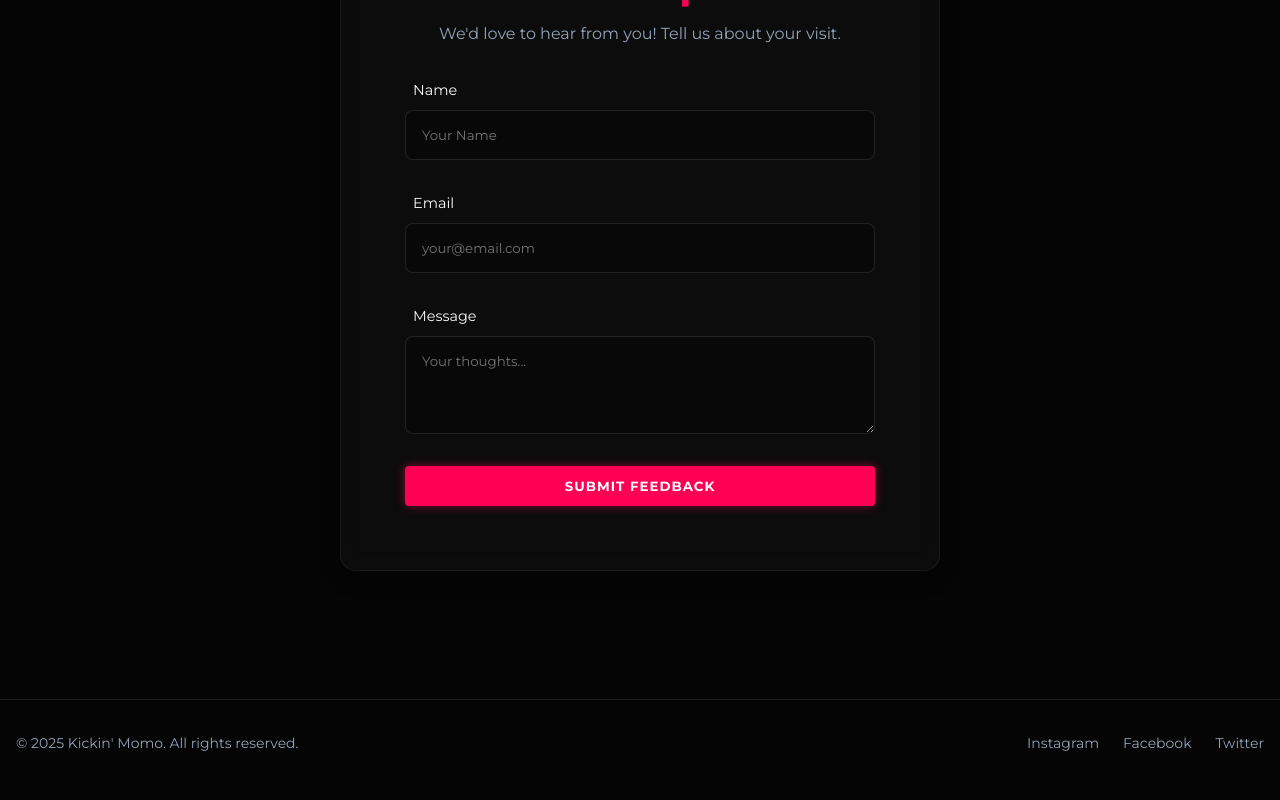
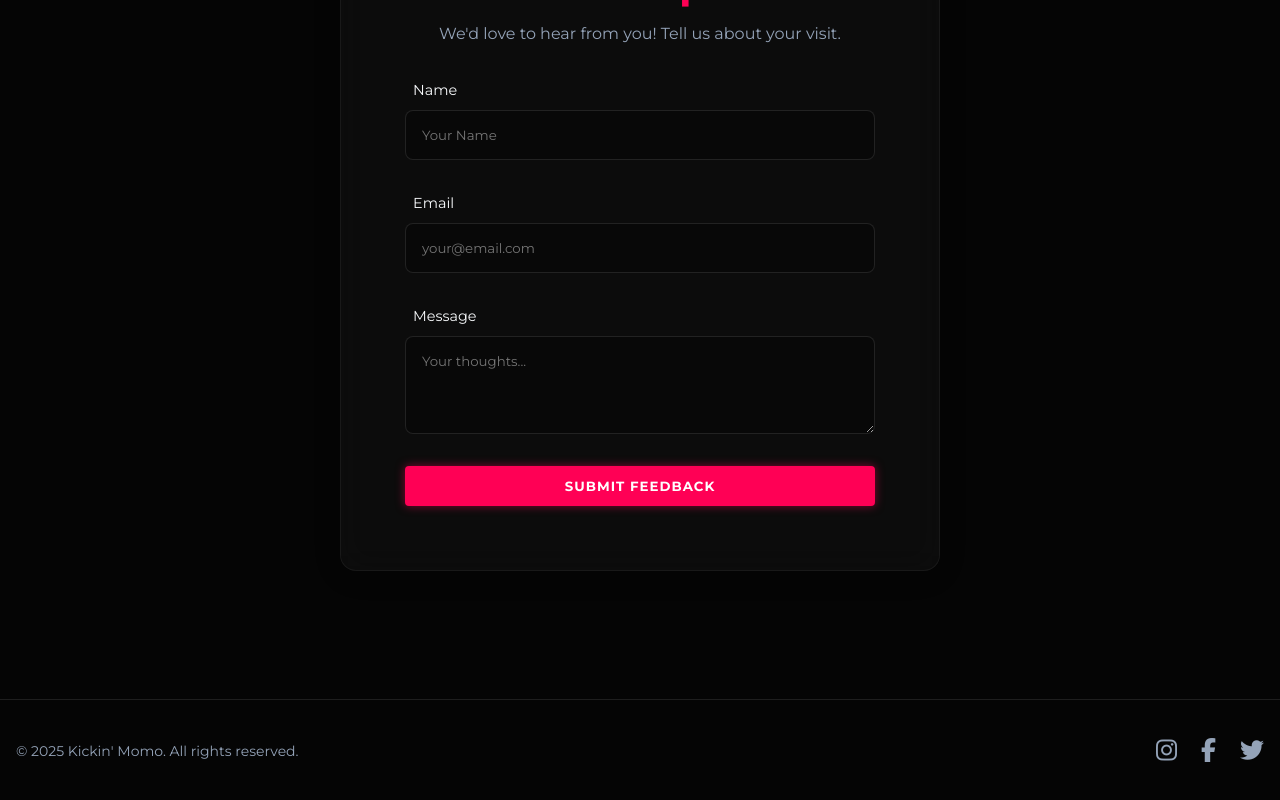
Before and after one commit to MahdevGiri/kickin-momo, an Angular app: page / in a window 1280 px wide. Shown: the part 3511-4311 px from the top of the page. Built offline with nearby package versions, Linux system fonts and the light colour scheme.

Commit message:
added icon for social media

```diff
--- a/src/app/components/footer/footer.html
+++ b/src/app/components/footer/footer.html
@@ -2,9 +2,9 @@
     <div class="container footer-content">
         <p>&copy; 2025 Kickin' Momo. All rights reserved.</p>
         <div class="socials">
-            <a href="#">Instagram</a>
-            <a href="#">Facebook</a>
-            <a href="#">Twitter</a>
+            <a href="#"><i class="fa-brands fa-instagram"></i></a>
+            <a href="#"><i class="fa-brands fa-facebook-f"></i></a>
+            <a href="#"><i class="fa-brands fa-twitter"></i></a>
         </div>
     </div>
 </footer>
--- a/src/app/components/footer/footer.scss
+++ b/src/app/components/footer/footer.scss
@@ -23,6 +23,7 @@
 
     a {
         color: var(--text-muted);
+        font-size: 1.5rem;
 
         &:hover {
             color: var(--secondary-color);
--- a/src/index.html
+++ b/src/index.html
@@ -11,6 +11,7 @@
   <link rel="preconnect" href="https://fonts.gstatic.com" crossorigin>
   <link href="https://fonts.googleapis.com/css2?family=Montserrat:wght@400;700&family=Oswald:wght@400;700&display=swap"
     rel="stylesheet">
+  <link rel="stylesheet" href="https://cdnjs.cloudflare.com/ajax/libs/font-awesome/6.5.1/css/all.min.css">
 </head>
 
 <body>
```
